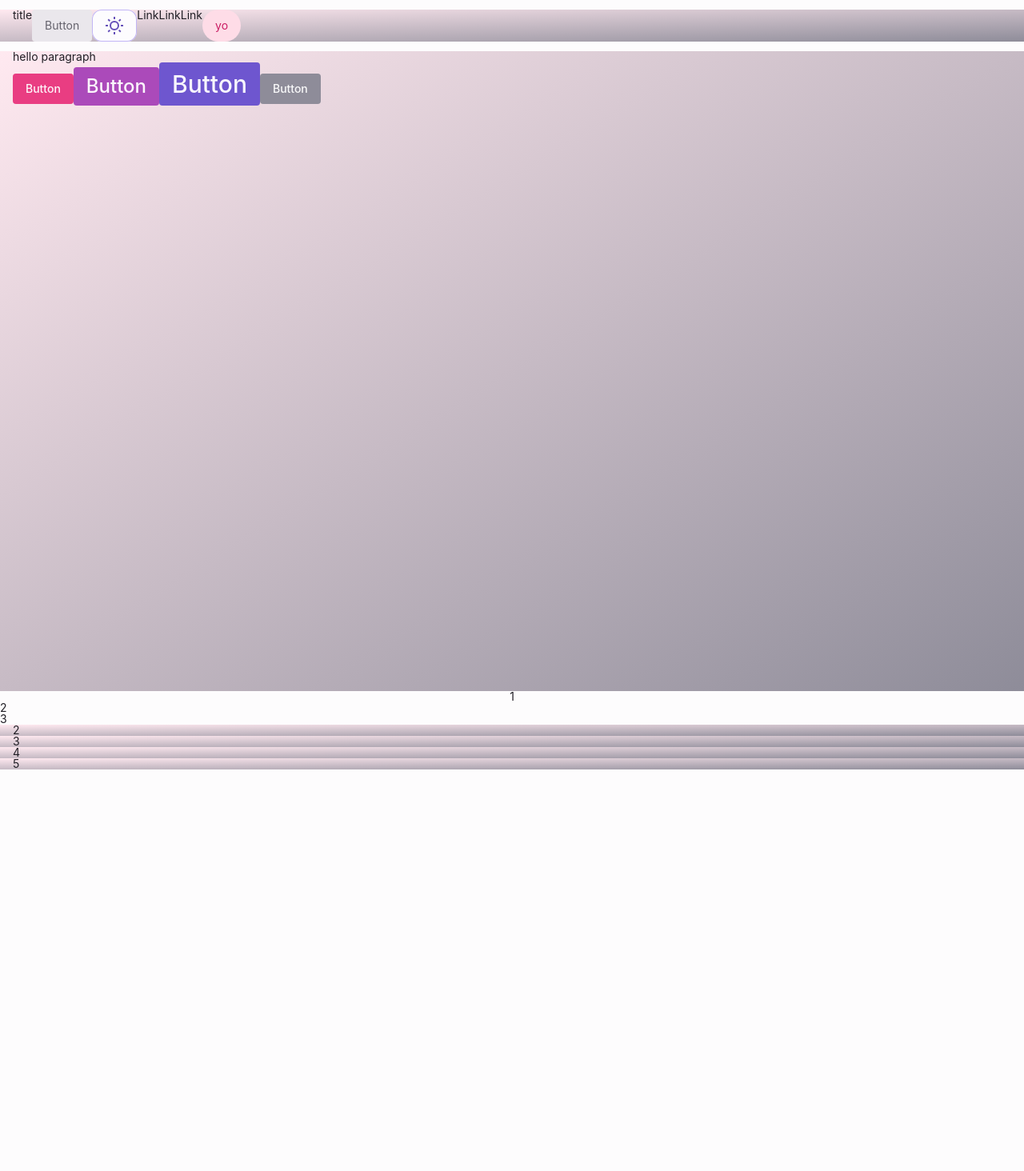
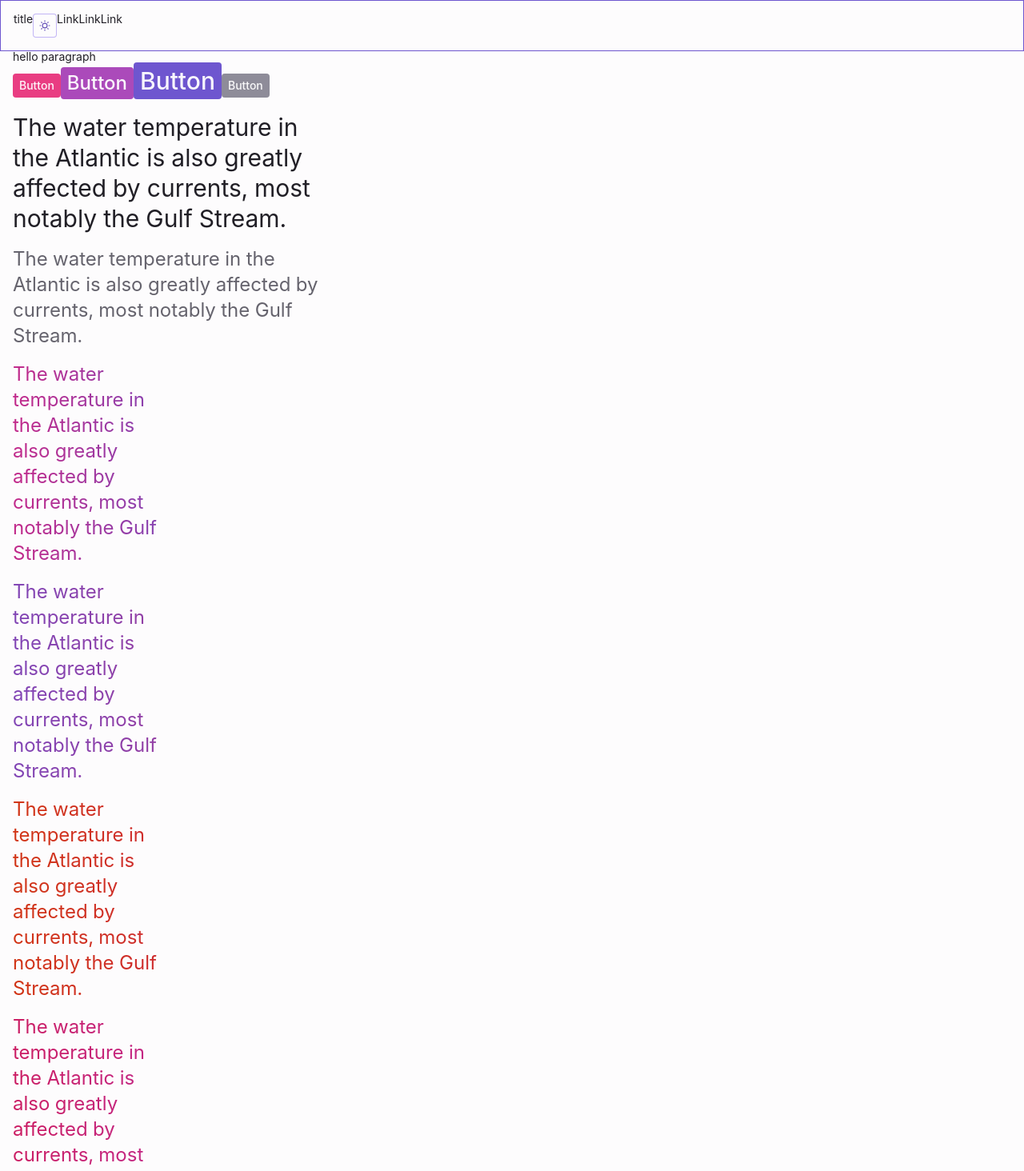
Before and after one commit to nrsimonelli/green-knight, a React (Create React App) app: page / in a window 1280 px wide. Shown: the top 1464 px of the page at 80% size. Before the commit the page ends 963 px from the top, so only its background shows below. Built offline with nearby package versions, Linux system fonts and the light colour scheme.

Commit message:
test component and toggle props refactor

```diff
--- a/src/App.js
+++ b/src/App.js
@@ -2,6 +2,7 @@ import React from 'react';
 
 import { Button } from './components/Button';
 import { Flex } from './components/Flex';
+import { Text } from './components/Text';
 import { Container } from './components/Container';
 import { globalCss } from './stitches.config';
 
@@ -42,19 +43,143 @@ const App = () => {
           <Button color='base' type='hot' size='1'>
             Button
           </Button>
+          <Text
+            css={{
+              width: '400px',
+              my: '$3',
+            }}
+            size='3'
+          >
+            The water temperature in the Atlantic is also greatly
+            affected by currents, most notably the Gulf Stream.
+          </Text>
+          <Text
+            css={{
+              width: '400px',
+              my: '$3',
+            }}
+            size='2'
+            color='lowContrast'
+          >
+            The water temperature in the Atlantic is also greatly
+            affected by currents, most notably the Gulf Stream.
+          </Text>
+          <Text
+            css={{
+              width: '200px',
+              my: '$3',
+            }}
+            size='2'
+            color='pink'
+            gradient='true'
+          >
+            The water temperature in the Atlantic is also greatly
+            affected by currents, most notably the Gulf Stream.
+          </Text>
+          <Text
+            css={{
+              width: '200px',
+              my: '$3',
+            }}
+            size='2'
+            color='purple'
+            gradient='true'
+          >
+            The water temperature in the Atlantic is also greatly
+            affected by currents, most notably the Gulf Stream.
+          </Text>
+          <Text
+            css={{
+              width: '200px',
+              my: '$3',
+            }}
+            size='2'
+            color='tomato'
+            gradient='true'
+          >
+            The water temperature in the Atlantic is also greatly
+            affected by currents, most notably the Gulf Stream.
+          </Text>
+          <Text
+            css={{
+              width: '200px',
+              my: '$3',
+            }}
+            size='2'
+            color='crimson'
+            gradient='true'
+          >
+            The water temperature in the Atlantic is also greatly
+            affected by currents, most notably the Gulf Stream.
+          </Text>
+          <Text
+            css={{
+              width: '200px',
+              my: '$3',
+            }}
+            size='2'
+            color='red'
+            gradient='true'
+          >
+            The water temperature in the Atlantic is also greatly
+            affected by currents, most notably the Gulf Stream.
+          </Text>
+          <Text
+            css={{
+              width: '200px',
+              my: '$3',
+            }}
+            size='2'
+            color='plum'
+            gradient='true'
+          >
+            The water temperature in the Atlantic is also greatly
+            affected by currents, most notably the Gulf Stream.
+          </Text>
+          <Text
+            css={{
+              width: '200px',
+              my: '$3',
+            }}
+            size='2'
+            color='violet'
+            gradient='true'
+          >
+            The water temperature in the Atlantic is also greatly
+            affected by currents, most notably the Gulf Stream.
+          </Text>
+          <Text
+            css={{
+              width: '200px',
+              my: '$3',
+            }}
+            size='2'
+            color='white'
+            gradient='true'
+          >
+            The water temperature in the Atlantic is also greatly
+            affected by currents, most notably the Gulf Stream.
+          </Text>
+          <Text
+            css={{
+              width: '200px',
+              my: '$3',
+            }}
+            size='2'
+            color='black'
+            gradient='true'
+          >
+            The water temperature in the Atlantic is also greatly
+            affected by currents, most notably the Gulf Stream.
+          </Text>
         </Container>
       </Flex>
 
       <Flex direction='column' align='center' justify='center'>
         1
       </Flex>
-      <Flex>2</Flex>
+
       <Flex>3</Flex>
-
-      <Container>2</Container>
-      <Container>3</Container>
-      <Container>4</Container>
-      <Container>5</Container>
     </>
   );
 };
--- a/src/Nav/Nav.tsx
+++ b/src/Nav/Nav.tsx
@@ -1,31 +1,24 @@
 import React from 'react';
 import { Container } from '../components/Container';
 import { Flex } from '../components/Flex';
-import { Button } from '../components/Button';
 import { ThemeToggle } from '../ThemeToggle/ThemeToggle';
 
 export const Nav = () => {
   return (
-    <Flex align='center' css={{ height: '$5' }}>
+    <Flex
+      align='center'
+      css={{ height: '$5', border: '1px solid $accent9' }}
+    >
       <Container responsive>
         <Flex>
           <Flex>
             <div>title</div>
-            <Button>Button</Button>
-            <ThemeToggle
-              size='2'
-              type='ghost'
-              shape='soft'
-              color='accent'
-            ></ThemeToggle>
+            <ThemeToggle />
           </Flex>
           <Flex wrap='noWrap'>
             <div>Link</div>
             <div>Link</div>
             <div>Link</div>
-            <Button color='primary' shape='pill'>
-              yo
-            </Button>
           </Flex>
         </Flex>
       </Container>
--- a/src/ThemeToggle/ThemeToggle.js
+++ b/src/ThemeToggle/ThemeToggle.tsx
@@ -2,28 +2,28 @@ import React, { useContext } from 'react';
 import { Button } from '../components/Button';
 import { altTheme } from '../stitches.config';
 import { ThemeContext } from './ThemeContext';
-import {
-  RiMoonClearLine,
-  RiSafariFill,
-  RiSunCloudyLine,
-  RiSunLine,
-} from 'react-icons/ri';
+import { RiSunLine } from 'react-icons/ri';
 
-export const ThemeToggle = ({
-  size = '1',
-  color = 'primary',
-  type = 'ghost',
-  shape = 'dull',
-  children = <RiSunLine />,
-}) => {
+type Props = {
+  children?: object | string;
+};
+
+export const ThemeToggle = ({ children = <RiSunLine /> }: Props) => {
   const { theme, setTheme } = useContext(ThemeContext);
 
   return (
     <Button
-      size={size}
-      color={color}
-      type={type}
-      shape={shape}
+      size='1'
+      type='ghost'
+      shape='dull'
+      color='accent'
+      css={{
+        backgroundColor: 'transparent',
+        py: '$2',
+        '&:hover': {
+          backgroundColor: '$overlay4',
+        },
+      }}
       onClick={() =>
         setTheme(
           theme === altTheme.className
--- a/src/components/Button.tsx
+++ b/src/components/Button.tsx
@@ -17,8 +17,8 @@ export const Button = styled('button', {
   justifyContent: 'center',
   lineHeight: '1',
   WebkitTaphighlightColor: 'rgba(0,0,0,0)',
-  px: '$3',
-  py: '$2',
+  px: '$2',
+  py: '$1',
 
   '&:disabled': {
     backgroundColor: '$base2',
--- a/src/components/Container.tsx
+++ b/src/components/Container.tsx
@@ -8,8 +8,6 @@ export const Container = styled('div', {
   px: '$3',
   width: '100%',
   maxWidth: 'none',
-
-  linearGradient: 'to bottom right, $colors$primary3, $colors$base9',
 
   variants: {
     responsive: {
--- /dev/null
+++ b/src/components/Text.tsx
@@ -0,0 +1,156 @@
+import { styled } from '../stitches.config';
+
+export const Text = styled('div', {
+  lineHeight: '1',
+  fontWeight: '400',
+  margin: '0',
+  fontVariantNumeric: 'tabular-nums',
+  display: 'block',
+
+  variants: {
+    size: {
+      1: {
+        fontSize: '$1',
+        lineHeight: '$1',
+      },
+      2: {
+        fontSize: '$2',
+        lineHeight: '$2',
+      },
+      3: {
+        fontSize: '$3',
+        lineHeight: '$3',
+      },
+      4: {
+        fontSize: '$4',
+        lineHeight: '$4',
+      },
+      5: {
+        fontSize: '$5',
+        lineHeight: '$5',
+      },
+    },
+    weight: {
+      1: {
+        fontWeight: '$1',
+      },
+      2: {
+        fontWeight: '$2',
+      },
+      3: {
+        fontWeight: '$3',
+      },
+    },
+    color: {
+      tomato: {
+        color: '$tomato11',
+      },
+      red: {
+        color: '$red11',
+      },
+      crimson: {
+        color: '$crimson11',
+      },
+      pink: {
+        color: '$pink11',
+      },
+      plum: {
+        color: '$plum11',
+      },
+      purple: {
+        color: '$purple11',
+      },
+      violet: {
+        color: '$violet11',
+      },
+      contrast: {
+        color: '$hiContrast',
+      },
+      lowContrast: {
+        color: '$lowContrast',
+      },
+      black: {
+        color: '$blackA11',
+      },
+      white: {
+        color: '$whiteA11',
+      },
+    },
+    gradient: {
+      true: {
+        WebkitBackgroundClip: 'text',
+        WebkitTextFillColor: 'transparent',
+      },
+    },
+  },
+  compoundVariants: [
+    {
+      color: 'tomato',
+      gradient: 'true',
+      css: {
+        linearGradient: 'to right, $tomato11, $red11',
+      },
+    },
+    {
+      color: 'red',
+      gradient: 'true',
+      css: {
+        linearGradient: 'to right, $red11, $crimson11',
+      },
+    },
+    {
+      color: 'crimson',
+      gradient: 'true',
+      css: {
+        linearGradient: 'to right, $crimson11, $pink11',
+      },
+    },
+    {
+      color: 'pink',
+      gradient: 'true',
+      css: {
+        linearGradient: 'to right, $pink11, $purple11',
+      },
+    },
+    {
+      color: 'purple',
+      gradient: 'true',
+      css: {
+        linearGradient: 'to right, $purple11, $plum11',
+      },
+    },
+    {
+      color: 'plum',
+      gradient: 'true',
+      css: {
+        linearGradient: 'to right, $plum11, $violet11',
+      },
+    },
+    {
+      color: 'contrast',
+      gradient: 'true',
+      css: {
+        linearGradient: 'to right, $lowContrast, $hiContrast',
+      },
+    },
+    {
+      color: 'white',
+      gradient: 'true',
+      css: {
+        linearGradient: 'to right, $whiteA11, $whiteA12',
+      },
+    },
+    {
+      color: 'black',
+      gradient: 'true',
+      css: {
+        linearGradient: 'to right, $blackA11, $blackA12',
+      },
+    },
+  ],
+  defaultVariants: {
+    size: '1',
+    weight: '1',
+    color: 'contrast',
+  },
+});
--- /dev/null
+++ b/src/constants.ts
@@ -0,0 +1 @@
+export const TOGGLE_SIZE = ['1', '2', '3'] as const;
--- a/src/stitches.config.ts
+++ b/src/stitches.config.ts
@@ -94,6 +94,18 @@ export const { styled, config, theme, createTheme, globalCss } =
         appBg4: '$base10',
         lowContrast: '$base11',
         highContrast: '$base12',
+
+        overlay1: '$whiteA1',
+        overlay2: '$whiteA2',
+        overlay3: '$whiteA3',
+        overlay4: '$whiteA4',
+        overlay5: '$whiteA5',
+        overlay6: '$whiteA6',
+        overlay7: '$whiteA7',
+        overlay8: '$whiteA8',
+        overlay9: '$whiteA9',
+        overlay10: '$whiteA10',
+        overlay11: '$whiteA11',
 
         white: '$whiteA12',
         black: '$blackA12',
@@ -290,6 +302,18 @@ export const altTheme = createTheme('alt-theme', {
     lowContrast: '$base11',
     highContrast: '$base12',
 
+    overlay1: '$blackA1',
+    overlay2: '$blackA2',
+    overlay3: '$blackA3',
+    overlay4: '$blackA4',
+    overlay5: '$blackA5',
+    overlay6: '$blackA6',
+    overlay7: '$blackA7',
+    overlay8: '$blackA8',
+    overlay9: '$blackA9',
+    overlay10: '$blackA10',
+    overlay11: '$blackA11',
+
     white: '$whiteA12',
     black: '$blackA12',
   },
```
